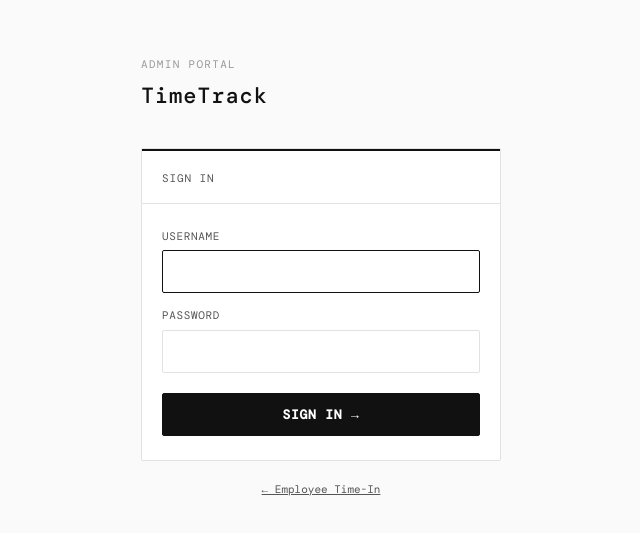
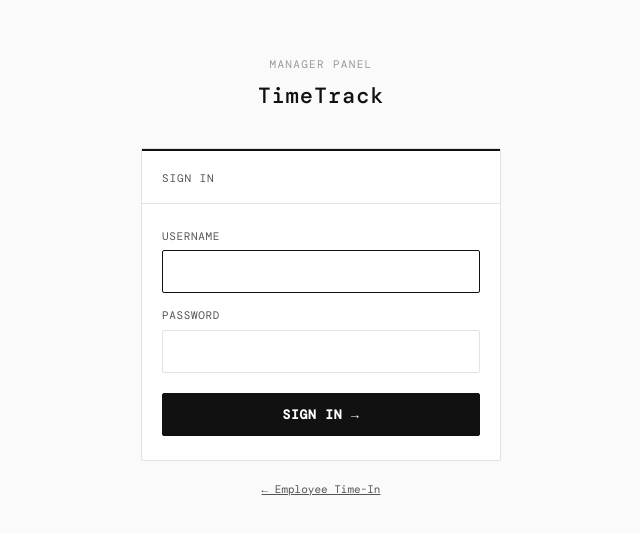
Before and after one commit to jessiemanalo1993-stack/TimeTrack, a React (Vite) app in the folder frontend/: page /admin/login in a window 1280 px wide. Shown: the part 123-656 px from the top of the page, without its empty margins (319-959 px from the left). Built offline with nearby package versions, Linux system fonts and the light colour scheme; no server answers.

Commit message:
Center header on login page and rename Admin Portal to Manager Panel

```diff
--- a/frontend/src/pages/AdminLogin.jsx
+++ b/frontend/src/pages/AdminLogin.jsx
@@ -43,9 +43,9 @@ export default function AdminLogin() {
     <div style={{ minHeight: '100vh', background: 'var(--bg-2)', display: 'flex', alignItems: 'center', justifyContent: 'center', padding: '24px' }}>
       <div style={{ width: '100%', maxWidth: '360px' }}>
 
-        <div style={{ marginBottom: '36px' }}>
+        <div style={{ marginBottom: '36px', textAlign: 'center' }}>
           <p style={{ fontFamily: 'var(--mono)', fontSize: '11px', letterSpacing: '0.12em', color: 'var(--ink-3)', textTransform: 'uppercase', marginBottom: '6px' }}>
-            Admin Portal
+            Manager Panel
           </p>
           <h1 style={{ fontFamily: 'var(--mono)', fontSize: '22px', fontWeight: '500', color: 'var(--ink)', letterSpacing: '0.04em', margin: 0 }}>
             TimeTrack
```
